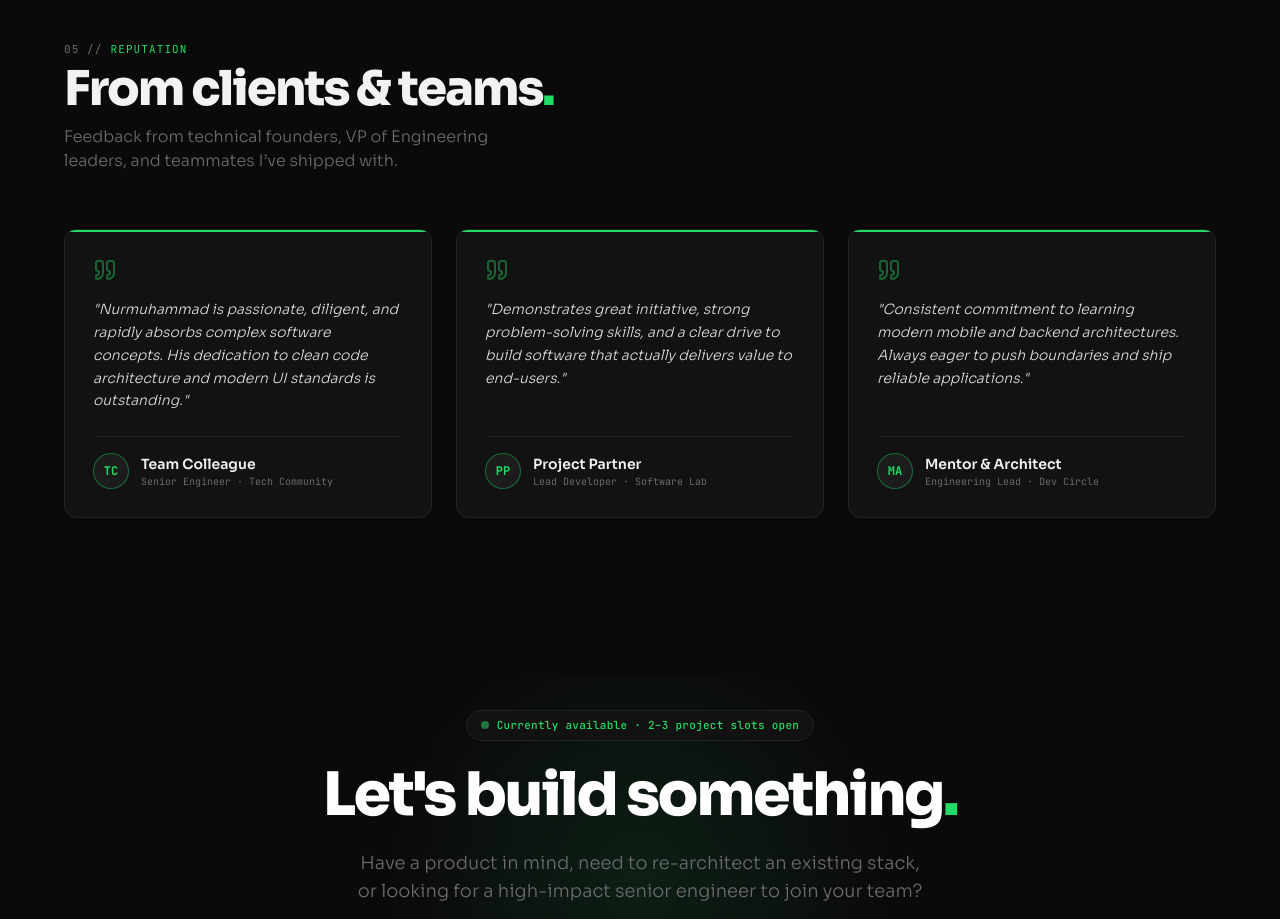
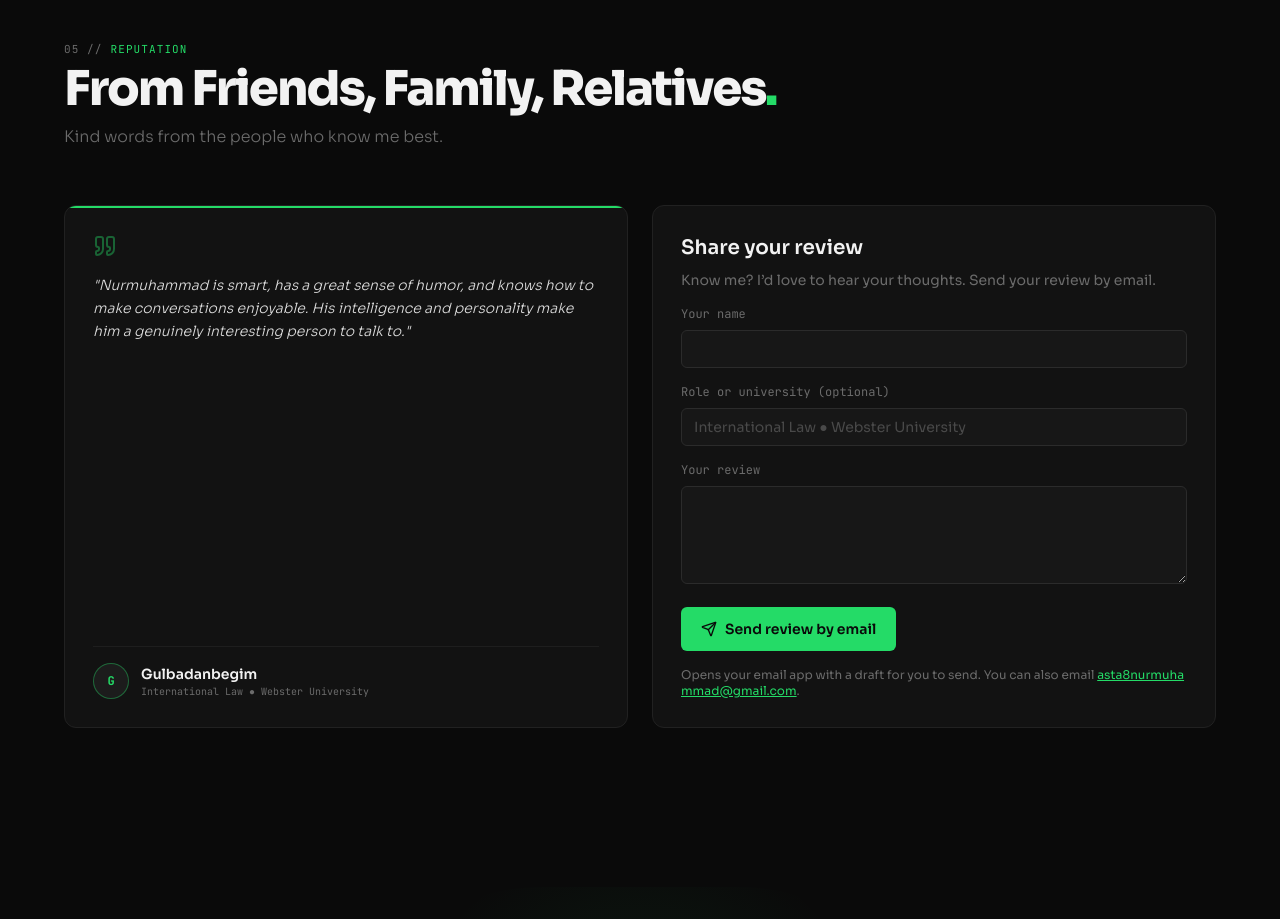
Before and after one commit to asta-JC/asta-cc, a React (Vite) app: page / in a window 1280 px wide. Shown: the part 5120-6039 px from the top of the page. Built offline with nearby package versions, Linux system fonts and the light colour scheme; the HTML template or start-up script is replaced by a standard one.

Commit message:
Replace placeholder reviews and add email review form

```diff
--- a/src/components/Testimonials.tsx
+++ b/src/components/Testimonials.tsx
@@ -1,9 +1,27 @@
-import React from 'react';
+import React, { useState } from 'react';
 import { motion } from 'motion/react';
-import { Quote } from 'lucide-react';
-import { TESTIMONIALS } from '../data/portfolio';
+import { Quote, Send } from 'lucide-react';
+import { PERSONAL_INFO, TESTIMONIALS } from '../data/portfolio';
 
 export const Testimonials: React.FC = () => {
+  const [draftOpened, setDraftOpened] = useState(false);
+
+  const handleReviewSubmit = (event: React.FormEvent<HTMLFormElement>) => {
+    event.preventDefault();
+    const form = event.currentTarget;
+    const data = new FormData(form);
+    const name = String(data.get('name') ?? '').trim();
+    const review = String(data.get('review') ?? '').trim();
+    if (!name || !review) return;
+
+    const affiliation = String(data.get('affiliation') ?? '').trim();
+    const body = `${review}\n\n— ${name}${affiliation ? ` / ${affiliation}` : ''}`;
+    window.location.href = `mailto:${PERSONAL_INFO.email}?subject=${encodeURIComponent(
+      `Portfolio review from ${name}`
+    )}&body=${encodeURIComponent(body)}`;
+    setDraftOpened(true);
+  };
+
   return (
     <section className="py-24 px-6 sm:px-12 lg:px-16 max-w-7xl mx-auto scroll-mt-12">
       {/* Header */}
@@ -13,15 +31,15 @@ export const Testimonials: React.FC = () => {
           <span>REPUTATION</span>
         </div>
         <h2 className="font-sora font-extrabold text-[#f2f2f2] text-3xl sm:text-4xl lg:text-5xl tracking-[-0.04em]">
-          From clients & teams<span className="text-primary">.</span>
+          From Friends, Family, Relatives<span className="text-primary">.</span>
         </h2>
         <p className="font-sora font-light text-muted text-sm sm:text-base max-w-md mt-3">
-          Feedback from technical founders, VP of Engineering leaders, and teammates I’ve shipped with.
+          Kind words from the people who know me best.
         </p>
       </div>
 
-      {/* 3 Testimonial Cards */}
-      <div className="grid grid-cols-1 md:grid-cols-3 gap-6">
+      {/* Testimonial cards */}
+      <div className="grid grid-cols-1 md:grid-cols-2 gap-6">
         {TESTIMONIALS.map((item, index) => (
           <motion.div
             key={item.name}
@@ -50,12 +68,61 @@ export const Testimonials: React.FC = () => {
                   {item.name}
                 </span>
                 <span className="font-mono text-[10px] text-muted">
-                  {item.role} · {item.company}
+                  {item.role} ● {item.company}
                 </span>
               </div>
             </div>
           </motion.div>
         ))}
+        <form
+          onSubmit={handleReviewSubmit}
+          className="bg-[#121212] border border-[#212121] rounded-xl p-7 space-y-4"
+        >
+          <div>
+            <h3 className="font-sora font-semibold text-xl text-[#f2f2f2]">Share your review</h3>
+            <p className="font-sora text-sm text-muted mt-2">
+              Know me? I’d love to hear your thoughts. Send your review by email.
+            </p>
+          </div>
+          <div>
+            <label htmlFor="review-name" className="block font-mono text-xs text-muted mb-2">Your name</label>
+            <input
+              id="review-name" name="name" autoComplete="name" required maxLength={100} pattern=".*\S.*"
+              className="w-full bg-[#171717] border border-[#2b2b2b] rounded-md px-3 py-2 text-sm text-[#f2f2f2] focus:outline-none focus:border-primary focus:ring-1 focus:ring-primary"
+            />
+          </div>
+          <div>
+            <label htmlFor="review-affiliation" className="block font-mono text-xs text-muted mb-2">Role or university (optional)</label>
+            <input
+              id="review-affiliation" name="affiliation" maxLength={150}
+              placeholder="International Law ● Webster University"
+              className="w-full bg-[#171717] border border-[#2b2b2b] rounded-md px-3 py-2 text-sm text-[#f2f2f2] placeholder:text-muted/60 focus:outline-none focus:border-primary focus:ring-1 focus:ring-primary"
+            />
+          </div>
+          <div>
+            <label htmlFor="review-message" className="block font-mono text-xs text-muted mb-2">Your review</label>
+            <textarea
+              id="review-message" name="review" required rows={4} maxLength={2000}
+              className="w-full bg-[#171717] border border-[#2b2b2b] rounded-md px-3 py-2 text-sm text-[#f2f2f2] focus:outline-none focus:border-primary focus:ring-1 focus:ring-primary resize-y"
+            />
+          </div>
+          <button
+            type="submit"
+            className="inline-flex items-center justify-center gap-2 bg-primary hover:bg-[#18a355] text-[#0a0a0a] font-sora font-semibold text-sm px-5 py-3 rounded-md transition-colors focus-visible:outline focus-visible:outline-2 focus-visible:outline-offset-2 focus-visible:outline-primary"
+          >
+            <Send className="w-4 h-4" aria-hidden="true" />
+            Send review by email
+          </button>
+          <p className="font-sora text-xs text-muted" role="status">
+            {draftOpened
+              ? 'Your email draft is ready to open. Send it from your email app to complete your review.'
+              : 'Opens your email app with a draft for you to send.'}
+            {' '}You can also email{' '}
+            <a className="text-primary underline break-all" href={`mailto:${PERSONAL_INFO.email}`}>
+              {PERSONAL_INFO.email}
+            </a>.
+          </p>
+        </form>
       </div>
     </section>
   );
--- a/src/data/portfolio.ts
+++ b/src/data/portfolio.ts
@@ -165,24 +165,10 @@ export const OPEN_SOURCE_REPOS: RepoItem[] = [
 
 export const TESTIMONIALS: Testimonial[] = [
   {
-    quote: "Nurmuhammad is passionate, diligent, and rapidly absorbs complex software concepts. His dedication to clean code architecture and modern UI standards is outstanding.",
-    name: 'Team Colleague',
-    role: 'Senior Engineer',
-    company: 'Tech Community',
-    avatar: 'TC',
-  },
-  {
-    quote: "Demonstrates great initiative, strong problem-solving skills, and a clear drive to build software that actually delivers value to end-users.",
-    name: 'Project Partner',
-    role: 'Lead Developer',
-    company: 'Software Lab',
-    avatar: 'PP',
-  },
-  {
-    quote: "Consistent commitment to learning modern mobile and backend architectures. Always eager to push boundaries and ship reliable applications.",
-    name: 'Mentor & Architect',
-    role: 'Engineering Lead',
-    company: 'Dev Circle',
-    avatar: 'MA',
+    quote: "Nurmuhammad is smart, has a great sense of humor, and knows how to make conversations enjoyable. His intelligence and personality make him a genuinely interesting person to talk to.",
+    name: 'Gulbadanbegim',
+    role: 'International Law',
+    company: 'Webster University',
+    avatar: 'G',
   },
 ];
```
